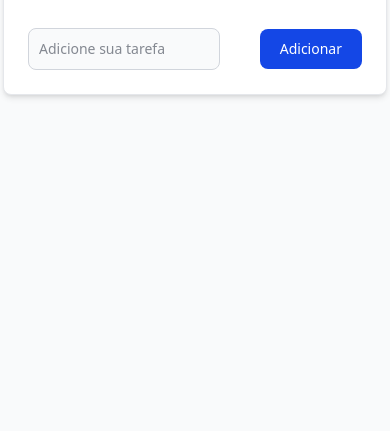
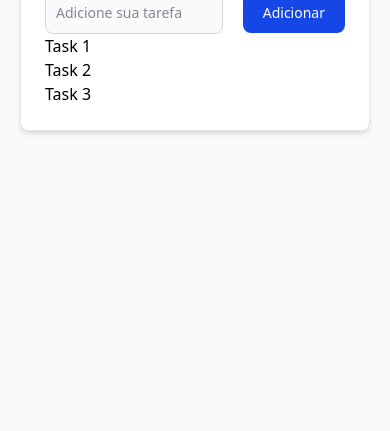
Before and after one commit to vinipadilha/ToDo-List-app, a website: page index.html in a window 390 px wide. Shown: the part 413-844 px from the top of the page. Drawn offline with Linux system fonts and the light colour scheme.

Commit message:
Adiciona div de lista

```diff
--- a/index.html
+++ b/index.html
@@ -10,7 +10,7 @@
 <body class="">
     <div class="w-full h-screen bg-gray-50 dark:bg-gray-900">
 
-        <div class="flex items-center justify-center h-full">
+        <div class="flex items-center justify-center h-full px-5">
 
             <div class="w-full max-w-sm p-6 bg-white border border-gray-200 rounded-lg shadow-md dark:bg-gray-800 dark:border-gray-700">
 
@@ -21,11 +21,21 @@
                     </button>
                 </div>
 
-                <div class="flex items-center justify-between ">
-                    <input type="text" id="input-box" class="bg-gray-50 border border-gray-300 text-gray-900 text-sm rounded-lg focus:ring-blue-500 focus:border-blue-500 block w-full p-2.5 dark:bg-gray-700 dark:border-gray-600 dark:placeholder-gray-400 dark:text-white dark:focus:ring-blue-500 dark:focus:border-blue-500 mr-10 focus:outline-none focus:ring-2" placeholder="Adicione sua tarefa">
-                    <button type="button" id="theme-toggle" class="cursor-pointer text-white bg-blue-700 hover:bg-blue-800 focus:ring-4 focus:ring-blue-300 font-medium rounded-lg text-sm px-5 py-2.5 dark:bg-blue-600 dark:hover:bg-blue-700 focus:outline-none dark:focus:ring-blue-800">
+                <div class="flex items-center justify-between space-x-5 ">
+                    <input type="text" id="input-box" class="bg-gray-50 border border-gray-300 text-gray-900 text-sm rounded-lg focus:ring-blue-500 focus:border-blue-500 block w-full p-2.5 dark:bg-gray-700 dark:border-gray-600 dark:placeholder-gray-400 dark:text-white dark:focus:ring-blue-500 dark:focus:border-blue-500 focus:outline-none focus:ring-2" placeholder="Adicione sua tarefa">
+
+                    <button type="button" id="input-btn" class="cursor-pointer text-white bg-blue-700 hover:bg-blue-800 focus:ring-4 focus:ring-blue-300 font-medium rounded-lg text-sm px-5 py-2.5 dark:bg-blue-600 dark:hover:bg-blue-700 focus:outline-none dark:focus:ring-blue-800">
                         Adicionar
                     </button>
+                </div>
+
+                <div>
+                    <ul>
+                        <li>Task 1</li>
+                        <li>Task 2</li>
+                        <li>Task 3</li>
+
+                    </ul>
                 </div>
 
             </div>
```
Also changed, not shown: src/output.css.
